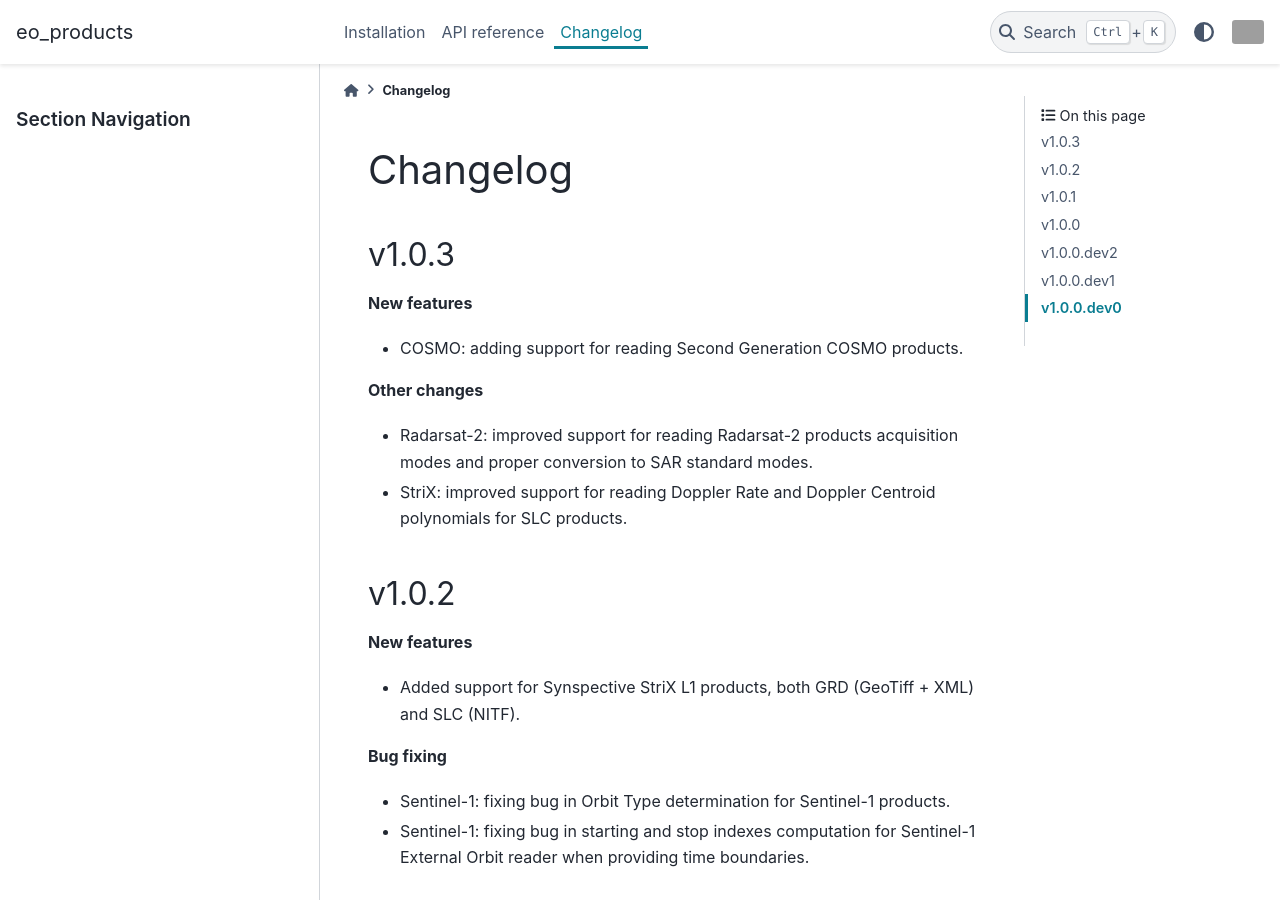
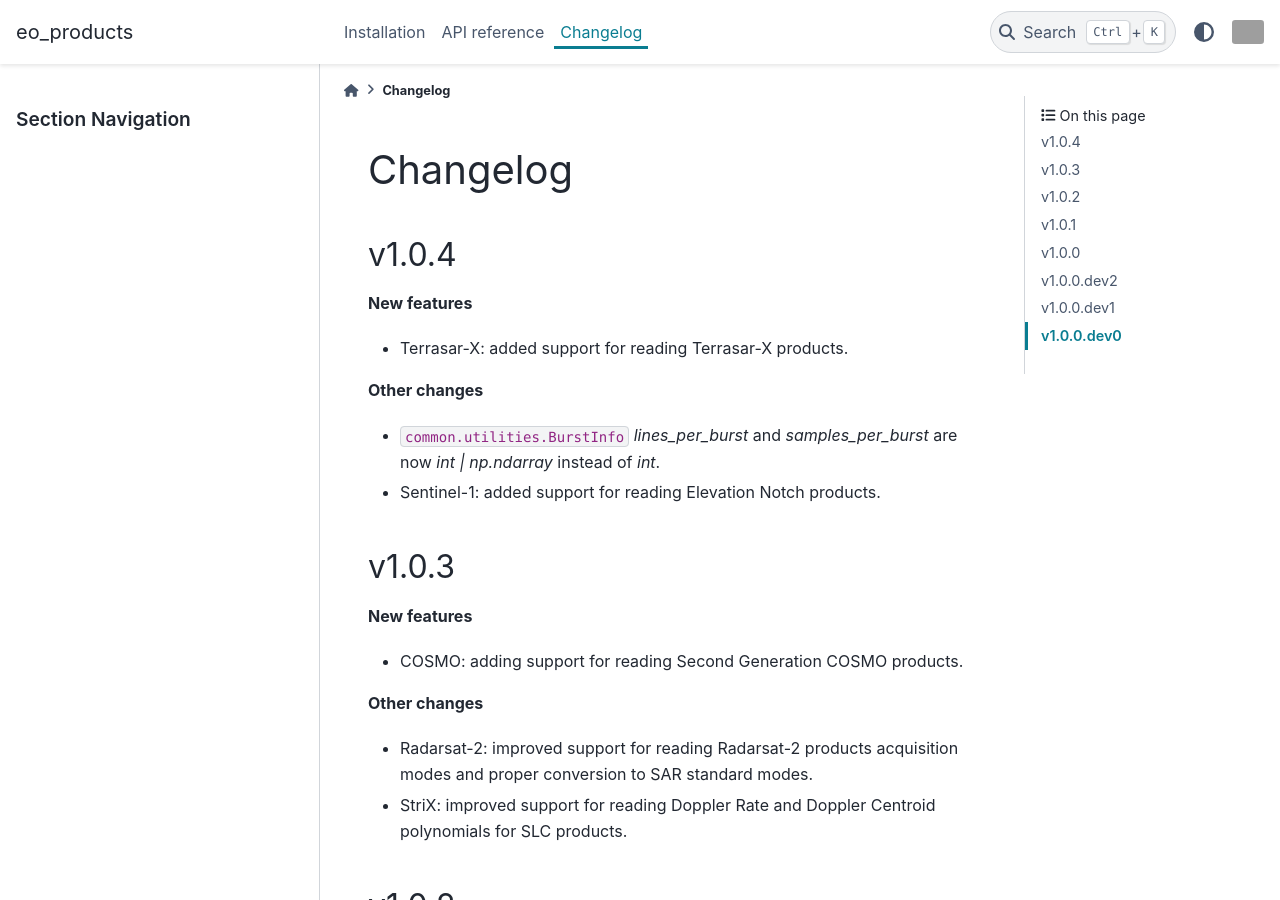
Before and after one commit to aresys-srl/eo_products, a Sphinx documentation site: the page built from docs/source/changelog.rst, in a window 1280 px wide and 900 px high. Built offline with Sphinx 7.4.7 and the PyData theme 0.15.4, drawn with Linux system fonts in a browser that asks for light colours; pages that are not in the unit, such as notebooks, are missing from menus; grey boxes are pictures that could not be loaded.

Commit message:
terrasarx: adding documentation

```diff
--- a/docs/source/changelog.rst
+++ b/docs/source/changelog.rst
@@ -1,5 +1,17 @@
 Changelog
 =========
+
+v1.0.4
+------
+
+**New features**
+
+- Terrasar-X: added support for reading Terrasar-X products.
+
+**Other changes**
+
+- ``common.utilities.BurstInfo`` `lines_per_burst` and `samples_per_burst` are now `int | np.ndarray` instead of `int`.
+- Sentinel-1: added support for reading Elevation Notch products.
 
 v1.0.3
 ------
--- a/docs/source/reference/api/index.rst
+++ b/docs/source/reference/api/index.rst
@@ -13,3 +13,4 @@ API reference
    cosmo
    radarsat2
    eos04
+   terrasarx
```
Also changed, not shown: docs/source/reference/api/terrsarx.rst (added, +8 -0 lines).
